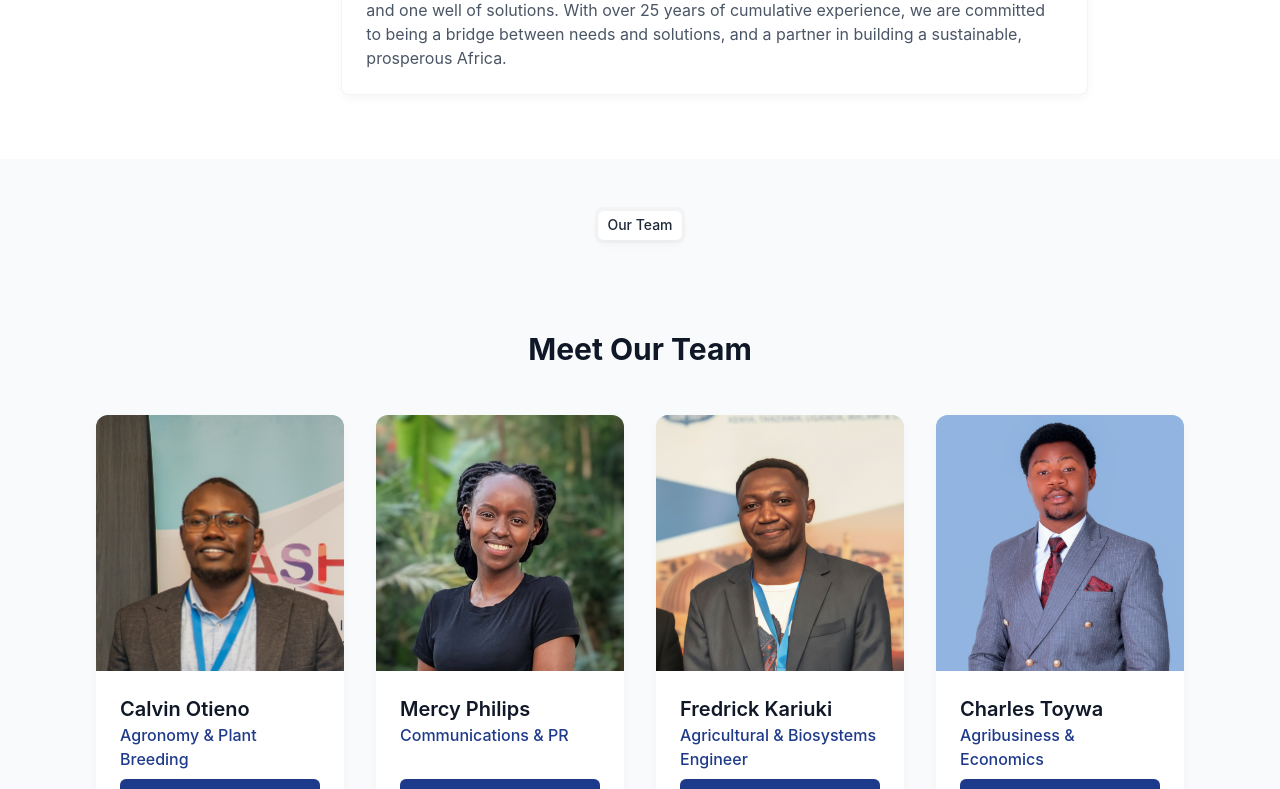
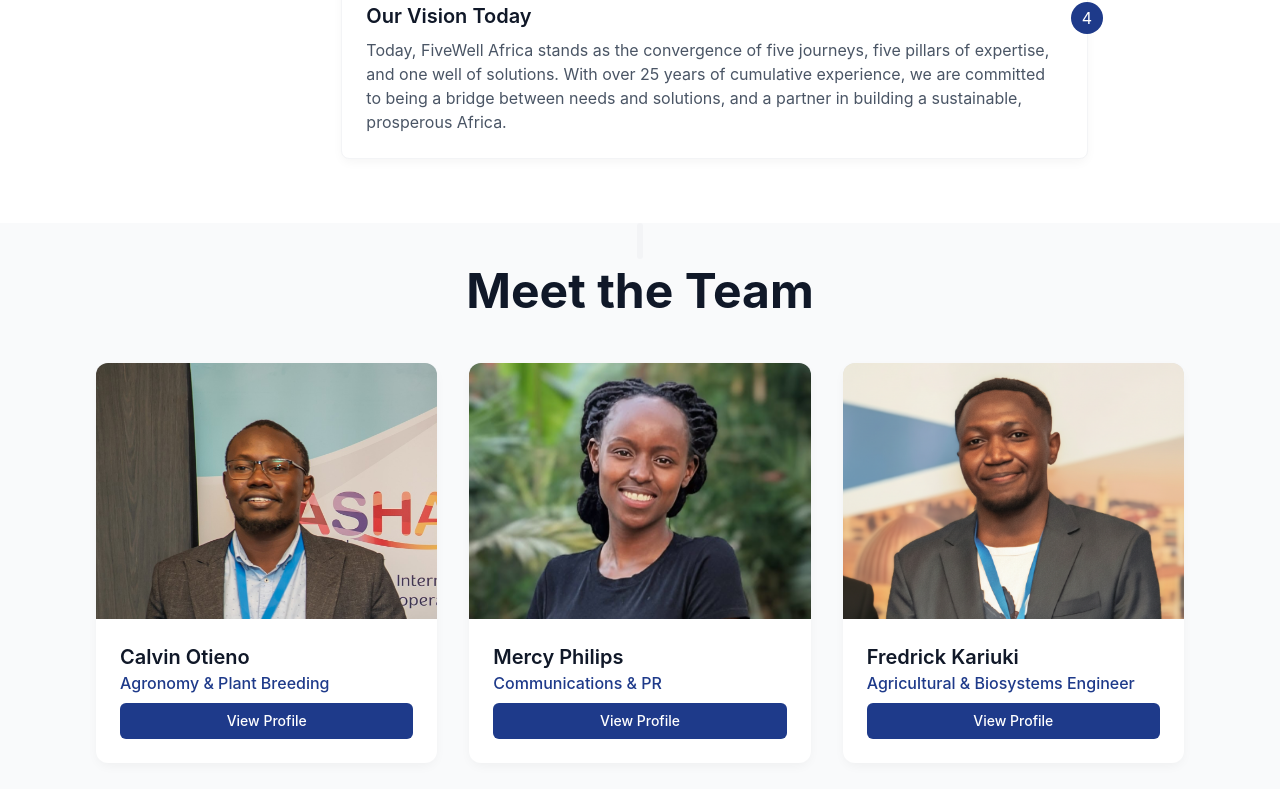
Before and after one commit to TijwaLtd/website, a Next.js app: page /about in a window 1280 px wide. Shown: the part 1266-2055 px from the top of the page. Built offline with nearby package versions, Linux system fonts and the light colour scheme.

Commit message:
Added sand

```diff
--- a/app/about/page.tsx
+++ b/app/about/page.tsx
@@ -1,6 +1,6 @@
 "use client";
 
-import { Tabs, TabsContent, TabsList, TabsTrigger } from "@/components/ui/tabs";
+import { Tabs, TabsContent, TabsList } from "@/components/ui/tabs";
 import { teamMembers } from "@/data/team";
 import { motion } from "framer-motion";
 import Image from "next/image";
@@ -33,7 +33,7 @@ const AboutPage = () => {
       {/* Our Story Section */}
       <section className="pb-16 bg-white dark:bg-gray-900">
         <div className="max-w-6xl mx-auto px-4 sm:px-6 lg:px-8">
-          <div className="text-center mb-16">
+          <div className="text-center mb-16 mt-16">
             <motion.h2
               initial={{ opacity: 0, y: -20 }}
               animate={{ opacity: 1, y: 0 }}
@@ -160,26 +160,26 @@ const AboutPage = () => {
       </section>
 
       {/* Tabs for Team Section */}
-      <section className="py-12 bg-gray-50 dark:bg-gray-800">
+      <section className="bg-gray-50 dark:bg-gray-800 mb-12">
         <div className="max-w-6xl mx-auto px-4 sm:px-6 lg:px-8">
           <Tabs defaultValue="team" className="w-full">
-            <div className="flex justify-center mb-12">
+            <div className="flex justify-center">
               <TabsList>
-                <TabsTrigger value="team">Our Team</TabsTrigger>
+                {/* <TabsTrigger value="team">Meet the Team</TabsTrigger> */}
               </TabsList>
             </div>
 
-            <TabsContent value="team" className="mt-8">
+            <TabsContent value="team" >
               <motion.div
                 initial={{ opacity: 0, y: 20 }}
                 whileInView={{ opacity: 1, y: 0 }}
                 transition={{ duration: 0.5 }}
                 viewport={{ once: true }}
               >
-                <h2 className="text-3xl font-bold text-center text-gray-900 dark:text-white mb-12">
-                  Meet Our Team
+                <h2 className="text-5xl font-bold text-center text-gray-900 dark:text-white mb-12">
+                  Meet the Team
                 </h2>
-                <div className="grid grid-cols-1 md:grid-cols-2 lg:grid-cols-4 gap-8">
+                <div className="grid grid-cols-1 sm:grid-cols-2 lg:grid-cols-3 gap-8 sm:justify-items-center">
                   {teamMembers.map((member, index) => (
                     <motion.div
                       key={member.name}
@@ -187,7 +187,7 @@ const AboutPage = () => {
                       whileInView={{ opacity: 1, y: 0 }}
                       transition={{ duration: 0.5, delay: 0.1 * index }}
                       viewport={{ once: true }}
-                      className="bg-white dark:bg-gray-800 rounded-xl overflow-hidden shadow-sm hover:shadow-md transition-shadow flex flex-col h-full"
+                      className="bg-white dark:bg-gray-800 rounded-xl overflow-hidden shadow-sm hover:shadow-md transition-shadow flex flex-col h-full mx-auto w-full max-w-sm"
                     >
                       <div className="h-64 relative bg-gray-200 dark:bg-gray-700">
                         <Image
--- a/app/blog/page.tsx
+++ b/app/blog/page.tsx
@@ -27,7 +27,7 @@ const BlogPage = async () => {
   const blogPosts = await getBlogPosts();
 
   return (
-    <div className="min-h-screen pt-24">
+    <div className="min-h-screen pt-20">
       {/* Hero Section */}
       <div className="relative  py-20">
         <div className="absolute inset-0 overflow-hidden">
@@ -35,7 +35,7 @@ const BlogPage = async () => {
             src="/assets/Seedling.jpg"
             alt="Agricultural Insights Blog"
             fill
-            className="object-cover opacity-20"
+            className="object-cover "
           />
         </div>
         <div className="max-w-7xl mx-auto px-4 sm:px-6 lg:px-8 relative">
--- a/app/contact/page.tsx
+++ b/app/contact/page.tsx
@@ -20,7 +20,7 @@ const ContactForm = dynamic(
 
 export default function ContactPage() {
   return (
-    <div className="min-h-screen pt-24">
+    <div className="min-h-screen pt-20">
       {/* Hero Section */}
       <section className="pt-20 pb-16 bg-gradient-to-br from-green-600 to-blue-700 dark:from-green-700 dark:to-blue-800">
         <div className="max-w-6xl mx-auto px-4 sm:px-6 lg:px-8">
--- a/app/themes/page.tsx
+++ b/app/themes/page.tsx
@@ -124,14 +124,11 @@ export default function ThemesPage() {
             whileInView={{ opacity: 1, y: 0 }}
             transition={{ duration: 0.6 }}
             viewport={{ once: true }}
-            className="mb-16 text-center"
+            className="mb-10 text-center"
           >
-            <h2 className="text-3xl md:text-4xl font-bold text-gray-900 dark:text-white mb-4">
+            <h2 className="text-3xl mt-6 md:text-4xl font-bold text-gray-900 dark:text-white mb-4">
               Explore Our Themes
             </h2>
-            <p className="text-xl text-gray-600 dark:text-gray-300 max-w-3xl mx-auto">
-              meaningful, sustainable change.
-            </p>
           </motion.div>
 
           <div className="max-w-7xl mx-auto px-4">
--- a/components/ContactForm.tsx
+++ b/components/ContactForm.tsx
@@ -50,7 +50,7 @@ export default function ContactForm() {
       <div className="lg:grid lg:grid-cols-2 lg:gap-8">
         {/* Contact Information */}
         <div className="mb-12 lg:mb-0">
-          <h2 className="text-3xl font-bold text-gray-900 dark:text-white mb-6">Get in Touch</h2>
+          <h2 className="text-3xl font-bold text-[#F5D7A2] dark:text-white mb-6 mt-9">Get in Touch</h2>
           <p className="text-lg text-gray-600 dark:text-gray-300 mb-8">
             Have questions about our services or want to discuss a potential project?
             Fill out the form or reach out to us directly.
@@ -58,9 +58,9 @@ export default function ContactForm() {
 
           <div className="space-y-6">
             <div className="flex items-start">
-              <div className="flex-shrink-0 h-6 w-6 text-blue-600">
+              <a href="mailto:info@fivewellafrica.com" className="flex-shrink-0 h-6 w-6 text-primary hover:text-blue-800 dark:text-blue-400 dark:hover:text-blue-300 transition-colors">
                 <Mail className="h-6 w-6" />
-              </div>
+              </a>
               <div className="ml-4">
                 <h3 className="text-lg font-medium text-gray-900 dark:text-gray-100">Email us</h3>
                 <p className="text-gray-600 dark:text-gray-400">info@fivewellafrica.com</p>
@@ -68,9 +68,9 @@ export default function ContactForm() {
             </div>
 
             <div className="flex items-start">
-              <div className="flex-shrink-0 h-6 w-6 text-blue-600">
+              <a href="tel:+254741865915" className="flex-shrink-0 h-6 w-6 text-primary hover:text-blue-800 dark:text-blue-400 dark:hover:text-blue-300 transition-colors">
                 <Phone className="h-6 w-6" />
-              </div>
+              </a>
               <div className="ml-4">
                 <h3 className="text-lg font-medium text-gray-900 dark:text-gray-100">Call us</h3>
                 <p className="text-gray-600 dark:text-gray-400">+254 741 865 915</p>
@@ -81,7 +81,7 @@ export default function ContactForm() {
 
         {/* Contact Form */}
         <div className="bg-white dark:bg-gray-800 shadow-lg dark:shadow-gray-900/50 rounded-lg p-8">
-          <h2 className="text-2xl font-bold text-gray-900 dark:text-white mb-6">Send us a Message</h2>
+          <h2 className="text-2xl font-bold text-[#F5D7A2] dark:text-white mb-6">Send us a Message</h2>
 
           {submitStatus && (
             <div className={`mb-6 p-4 rounded-md ${submitStatus.success ? 'bg-green-50 dark:bg-green-900/30' : 'bg-red-50 dark:bg-red-900/30'
@@ -232,7 +232,7 @@ export default function ContactForm() {
               <motion.button
                 type="submit"
                 disabled={isSubmitting}
-                className="w-full flex justify-center py-3 px-4 border border-transparent rounded-md shadow-sm text-sm font-medium text-white bg-blue-600 hover:bg-blue-700 dark:bg-blue-700 dark:hover:bg-blue-600 focus:outline-none focus:ring-2 focus:ring-offset-2 focus:ring-blue-500 disabled:opacity-50 disabled:cursor-not-allowed"
+                className="w-full flex justify-center py-3 px-4 border border-transparent rounded-md shadow-sm text-sm font-medium text-black font-bold text-xl bg-[#F5D7A2] hover:bg-[#F5D7A2] dark:bg-[#F5D7A2] dark:hover:bg-[#F5D7A2] focus:outline-none focus:ring-2 focus:ring-offset-2 focus:ring-blue-500 disabled:opacity-50 disabled:cursor-not-allowed"
                 whileHover={{ scale: 1.02 }}
                 whileTap={{ scale: 0.98 }}
               >
--- a/data/team.ts
+++ b/data/team.ts
@@ -40,9 +40,7 @@ export const teamMembers: TeamMember[] = [
     department: "operations",
     slug: "mercy-philips",
     social: {
-      twitter: "",
       linkedin: "",
-      email: "",
     },
   },
   {
@@ -55,9 +53,7 @@ export const teamMembers: TeamMember[] = [
     department: "technical",
     slug: "fredrick-kariuki",
     social: {
-      twitter: "https://x.com/?lang=en",
-      linkedin: "https://x.com/?lang=en",
-      email: "https://x.com/?lang=ens",
+      linkedin: "https://www.linkedin.com/in/fredrick-kariuki/",
     },
   },
   {
@@ -70,9 +66,7 @@ export const teamMembers: TeamMember[] = [
     department: "operations",
     slug: "charles-toywa",
     social: {
-      twitter: "",
       linkedin: "",
-      email: "",
     },
   },
   {
@@ -85,9 +79,7 @@ export const teamMembers: TeamMember[] = [
     department: "technical",
     slug: "dravin-victor-odhiambo",
     social: {
-      twitter: "",
       linkedin: "",
-      email: "",
     },
   },
 
```
